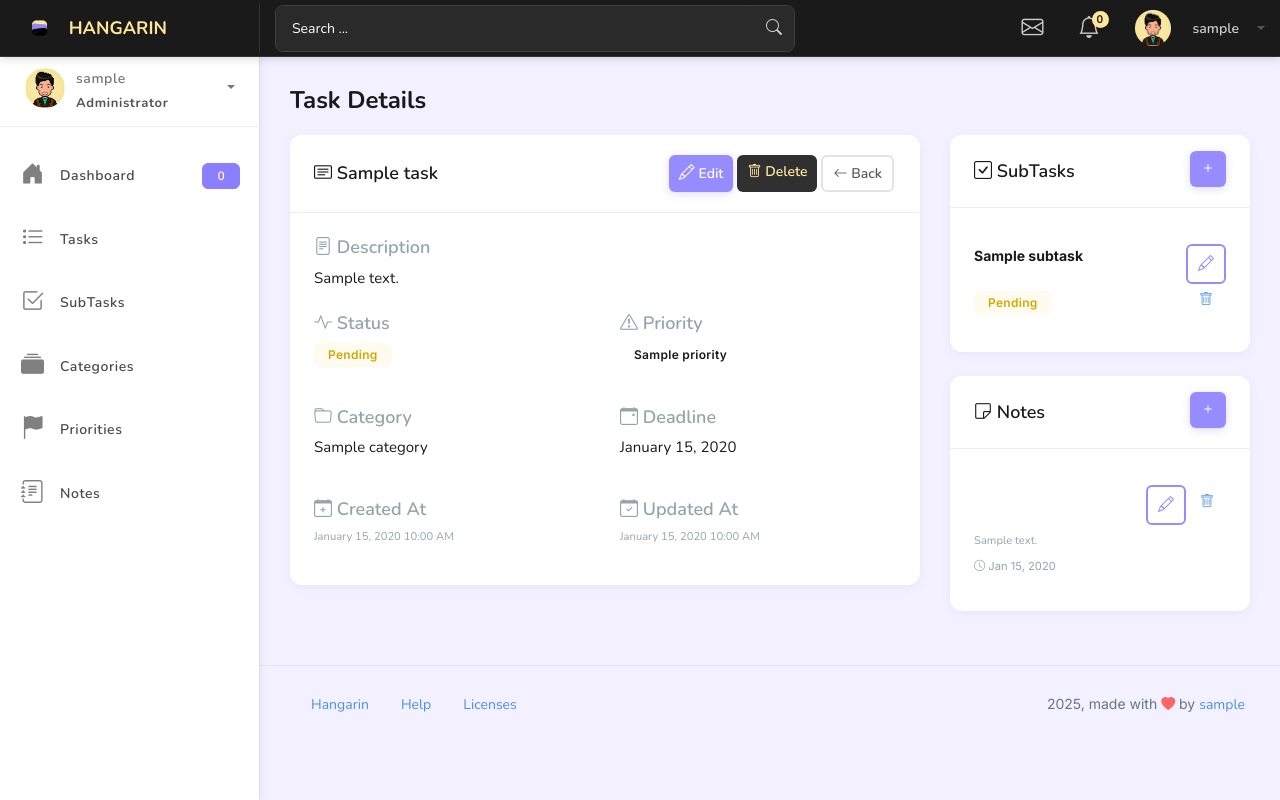
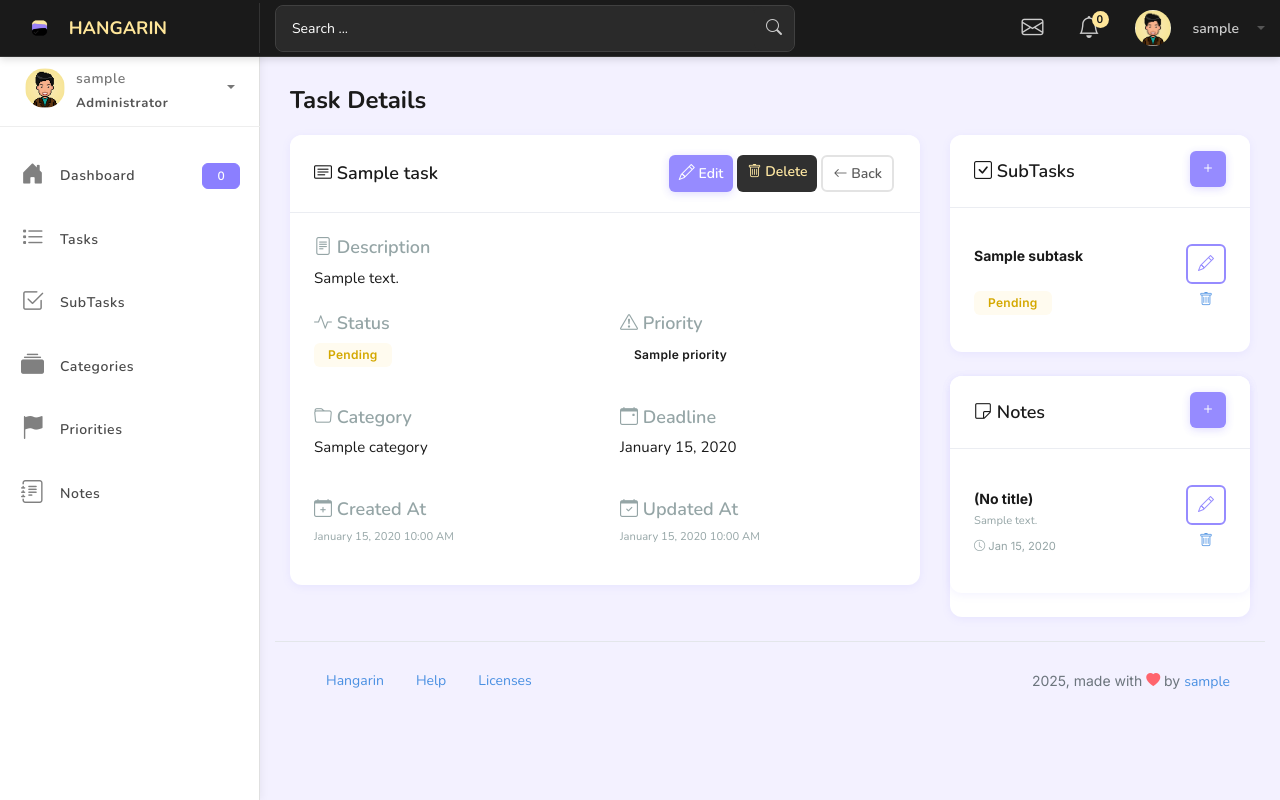
Before and after one commit to xamzzs/Hangarin, a Django app: page /tasks/1/ in a window 1280 px wide. Run offline with Django 5.2, Linux system fonts and the light colour scheme; a user stored in the database is signed in; tables that the repository leaves empty hold one stand-in row (values such as "Sample post"); some libraries are stand-ins or nearby versions.

Commit message:
added menubar icon

```diff
--- a/projectsite/templates/task_detail.html
+++ b/projectsite/templates/task_detail.html
@@ -146,6 +146,8 @@
 
         <!-- Notes Card -->
        <div class="card">
+    <!-- Notes Card (replace the existing Notes card block with this) -->
+        <div class="card">
             <div class="card-header">
                 <div class="d-flex align-items-center justify-content-between">
                     <h5 class="card-title mb-0"><i class="bi bi-sticky"></i> Notes</h5>
@@ -158,10 +160,15 @@
                 {% if notes %}
                     <ul class="list-group list-group-flush">
                         {% for note in notes %}
-                        <li class="list-group-item px-0">
-                            <div class="d-flex justify-content-between align-items-start mb-2">
-                                <strong>{{ note.title }}</strong>
-                                <div class="btn-group" role="group">
+                        <!-- Use align-items-center and make left column flexible -->
+                        <li class="list-group-item d-flex justify-content-between align-items-center px-0">
+                            <div class="note-content flex-grow-1 me-3" style="min-width: 0;">
+                                <strong class="note-title mb-0">{{ note.title|default:"(No title)" }}</strong>
+                                <p class="text-muted small mb-0 mt-1">{{ note.content|truncatewords:15 }}</p>
+                                <small class="text-muted d-block mt-2"><i class="bi bi-clock"></i> {{ note.created_at|date:"M d, Y" }}</small>
+                            </div>
+
+                            <div class="btn-group-vertical" role="group" aria-label="note-actions">
                                 <a href="{% url 'note-update' note.pk %}" class="btn btn-sm btn-outline-primary" title="Edit">
                                     <i class="bi bi-pencil"></i>
                                 </a>
@@ -169,9 +176,6 @@
                                     <i class="bi bi-trash"></i>
                                 </a>
                             </div>
-                            </div>
-                            <p class="text-muted small mb-1">{{ note.content|truncatewords:15 }}</p>
-                            <small class="text-muted"><i class="bi bi-clock"></i> {{ note.created_at|date:"M d, Y" }}</small>
                         </li>
                         {% endfor %}
                     </ul>
```
Also changed, not shown: projectsite/static/css/ready.css (line endings or trailing spaces), projectsite/static/img/menu2.png (added). Lines whose indentation alone changed are shown as unchanged.
